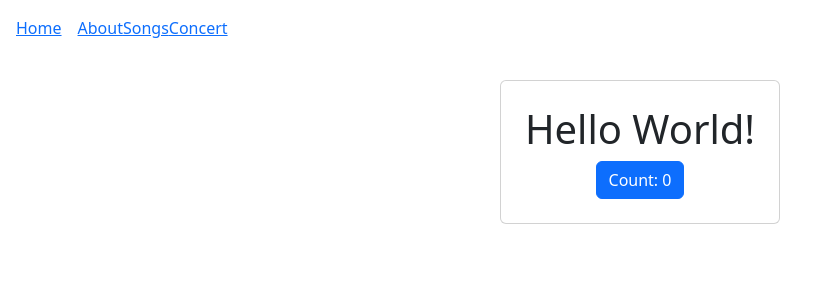
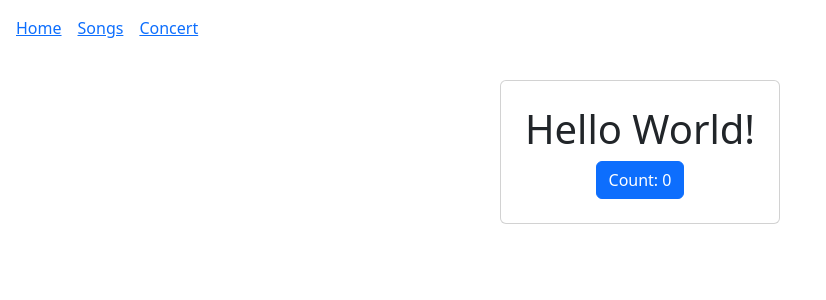
Before and after one commit to CS571-S26/p109, a React (Vite) app: page / in a window 1280 px wide. Shown: the top 300 px of the page, without its empty margins (0-826 px from the left). Built offline with nearby package versions, Linux system fonts and the light colour scheme.

Commit message:
Added component files and fixed nav spacing

```diff
--- a/src/components/Layout.jsx
+++ b/src/components/Layout.jsx
@@ -6,9 +6,8 @@ export default function Layout() {
     <div>
       <nav className="m-3">
         <Link to="/" className="me-3">Home</Link>
-        <Link to="/about/">About</Link>
-        <Link to="/songs/">Songs</Link>
-        <Link to="/concert/">Concert</Link>
+        <Link to="/songs/" className="me-3">Songs</Link>
+        <Link to="/concert/" className="me-3">Concert</Link>
       </nav>
 
       <main>
--- a/src/pages/ConcertPage.jsx
+++ b/src/pages/ConcertPage.jsx
@@ -6,8 +6,7 @@ export default function ConcertPage() {
     <div className="w-100 h-100 d-flex justify-content-center align-items-center">
       <Card className='m-4 p-2'>
         <Card.Body className='text-center'>
-          <h2>About</h2>
-          <p>Example declarative routing with react-router-dom.</p>
+          <h2>Concert</h2>
         </Card.Body>
       </Card>
     </div>
--- a/src/pages/SongsPage.jsx
+++ b/src/pages/SongsPage.jsx
@@ -6,8 +6,7 @@ export default function SongsPage() {
     <div className="w-100 h-100 d-flex justify-content-center align-items-center">
       <Card className='m-4 p-2'>
         <Card.Body className='text-center'>
-          <h2>About</h2>
-          <p>Example declarative routing with react-router-dom.</p>
+          <h2>Songs</h2>
         </Card.Body>
       </Card>
     </div>
```
Also changed, not shown: src/components/Lyrics.jsx (added), src/components/SongsTable.jsx (added), src/components/TourSearchFilter.jsx (added), src/components/TourTable.jsx (added).
